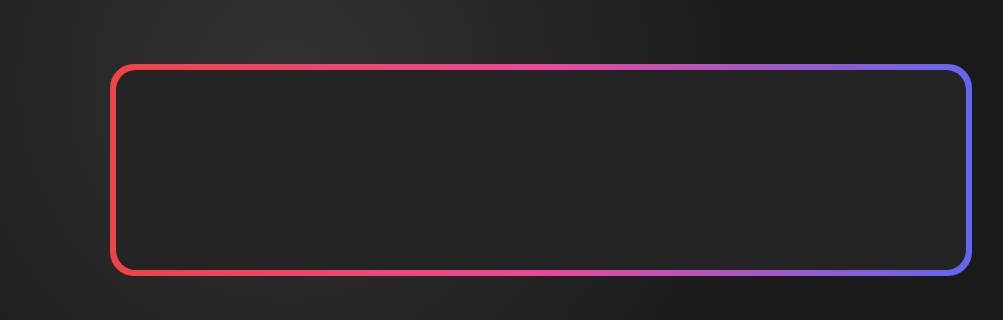
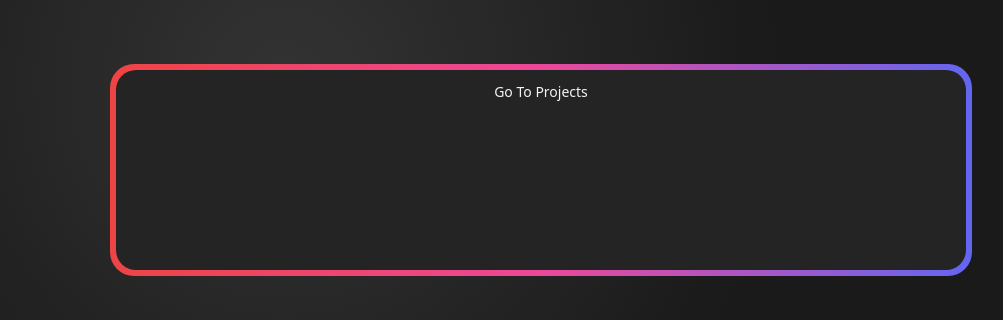
Before and after one commit to vik-ma/portfolio, a Next.js app: page / in a window 1280 px wide. Shown: the part 316-636 px from the top of the page, without its empty margins (99-1102 px from the left). Built offline with nearby package versions, Linux system fonts and the light colour scheme.

Commit message:
Added smooth scrolling to CSS

```diff
--- a/app/components/HeroSection.tsx
+++ b/app/components/HeroSection.tsx
@@ -1,3 +1,5 @@
+import Link from "next/link";
+
 export default function HeroSection() {
   return (
     <div className="relative text-center">
@@ -28,7 +30,9 @@ export default function HeroSection() {
         </span>
       </div> */}
       <div className="mt-[200px] rounded-3xl bg-gradient-to-r from-red-500 via-pink-500 to-indigo-500 p-1.5 p-1.5">
-        <div className="py-2 md:py-3 font-sans text-sm text-zinc-100 langs-section-box w-[850px] h-[200px]"></div>
+        <div className="py-2 md:py-3 font-sans text-sm text-zinc-100 langs-section-box w-[850px] h-[200px]">
+          <Link href={"/#projects"}>Go To Projects</Link>
+        </div>
       </div>
     </div>
   );
--- a/app/globals.css
+++ b/app/globals.css
@@ -15,6 +15,10 @@
     --background-start-rgb: 0, 0, 0;
     --background-end-rgb: 0, 0, 0;
   }
+}
+
+html {
+  scroll-behavior: smooth !important;
 }
 
 body {
```
